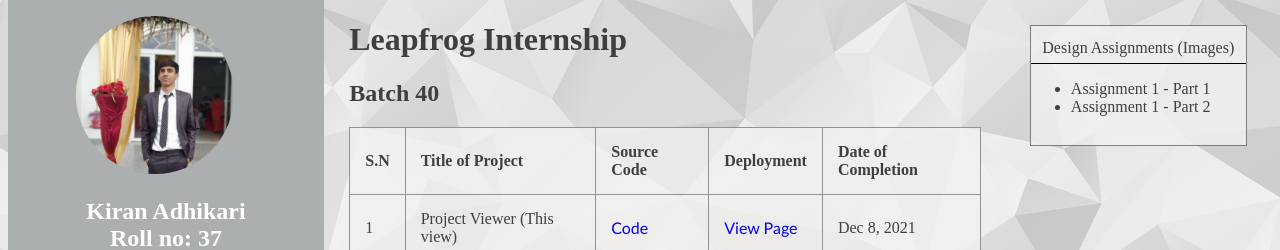
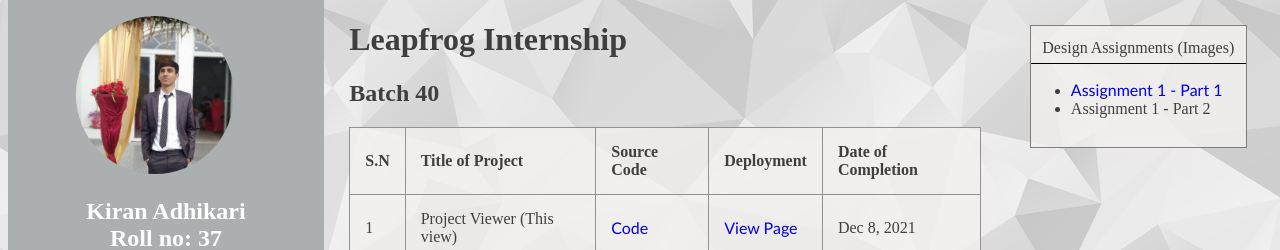
Before and after one commit to kiranadh1452/repo_assignment, a plain HTML site: page index.html in a window 1280 px wide. Shown: the top 250 px of the page. Drawn offline with Linux system fonts and the light colour scheme.

Commit message:
folder name update

```diff
--- a/index.html
+++ b/index.html
@@ -49,7 +49,7 @@
 		</div>
 		<div id="right_bar_content">
 			<ul>
-				<li>Assignment 1 - Part 1</li>
+				<li><a href="./Design/Assignment 1/">Assignment 1 - Part 1</a></li>
 				<li>Assignment 1 - Part 2</li>
 			</ul>
 		</div>
```
Also changed, not shown: Design/Assignment1/LinkedIn_kiran_adhikari.png (renamed from Design/Assignment 1/LinkedIn_kiran_adhikari.png), Design/Assignment1/tutangle_kiran_adhikari.png (renamed from Design/Assignment 1/tutangle_kiran_adhikari.png).
